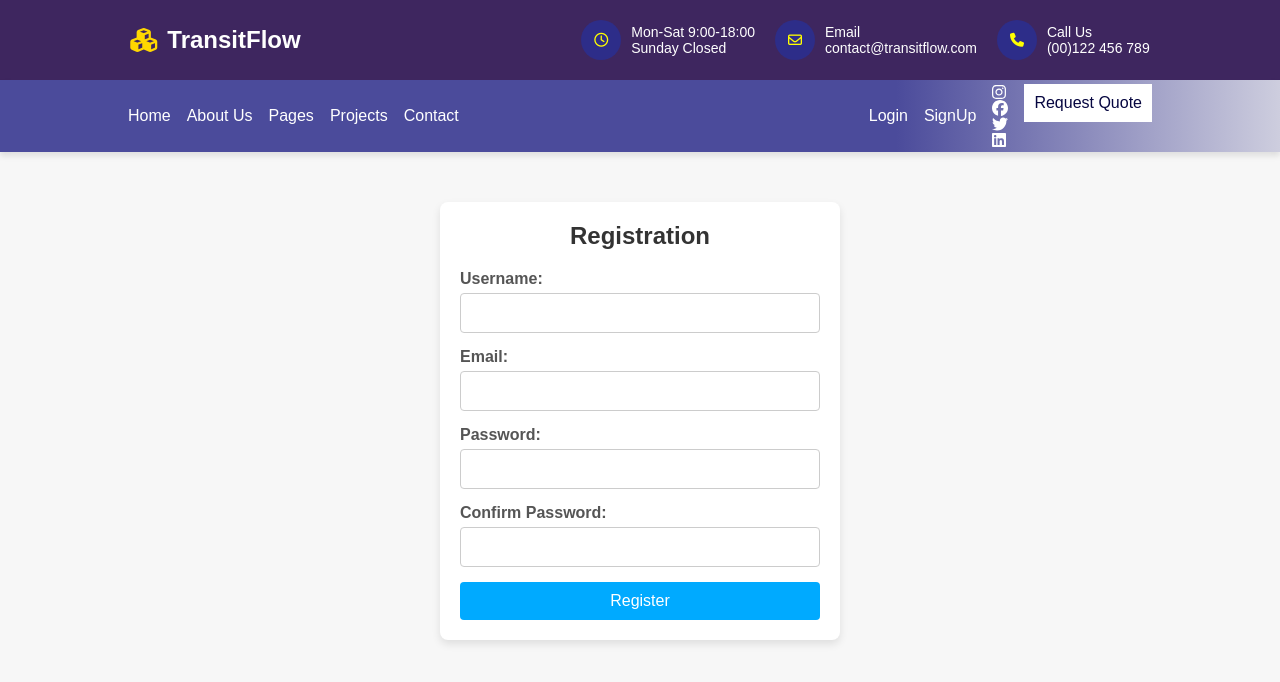
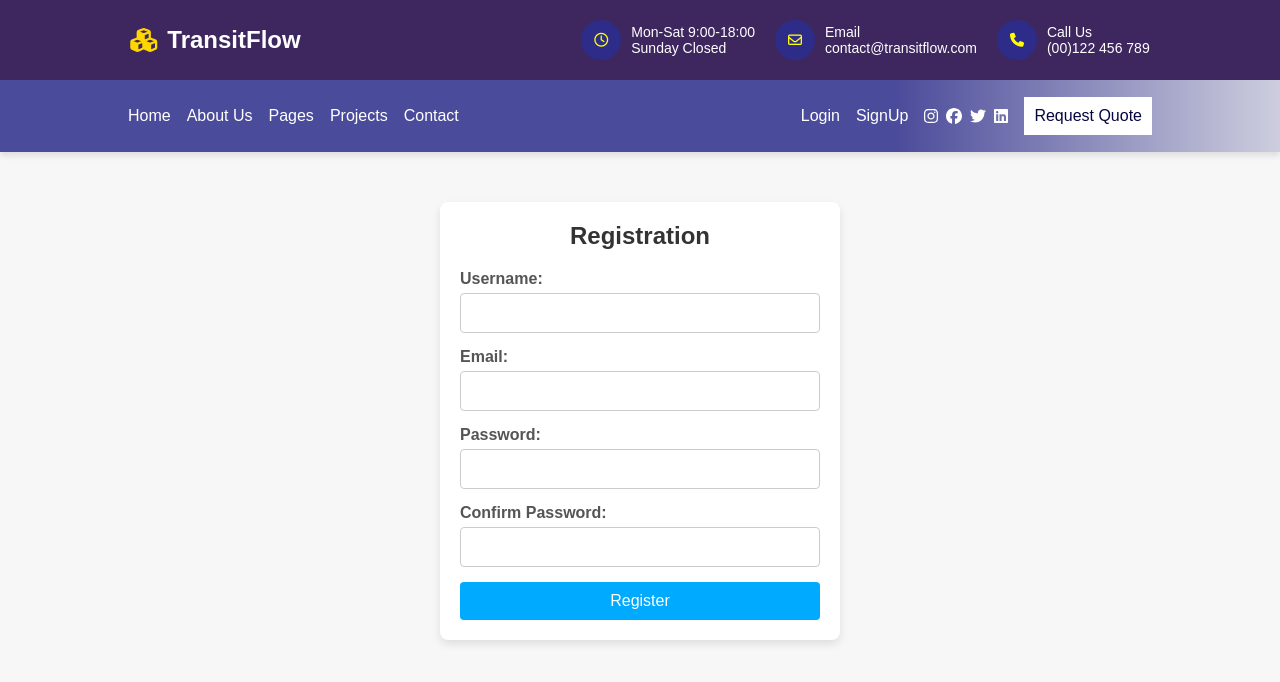
Before and after one commit to talanta-cc/CargoSwift_web, a React (Create React App) app: page /signup in a window 1280 px wide. Shown: the top 682 px of the page. Built offline with nearby package versions, Linux system fonts and the light colour scheme.

Commit message:
Footer responsiveness

```diff
--- a/src/components/Header.css
+++ b/src/components/Header.css
@@ -56,8 +56,6 @@
 .icon-wrapper i {
     color: yellow;
 }
-
-/* Footer Styles */
 .footer-wrapper {
     background-color: #3e265f;
     padding: 20px;
@@ -84,7 +82,7 @@
     }
 
     .contact-wrapper .logo {
-        margin-bottom: 0px;
+        margin-bottom: -60px;
     }
 
     .contact-wrapper .contact {
--- a/src/components/Navbar.css
+++ b/src/components/Navbar.css
@@ -92,6 +92,11 @@ body {
     display: flex;
 }
 
+.social-media {
+    display: flex;
+    gap: 0.5rem;
+}
+
 @media (max-width: 992px) {
     .navbar-links {
         margin-left: 5%;
@@ -146,10 +151,6 @@ body {
         margin-top: 10px;
     }
 
-    .navbar-links-right .social-media {
-        display: none;
-    }
-
     .request-quote {
         height: 35px;
         width: 80px;
@@ -163,6 +164,10 @@ body {
         align-items: center;
         margin-top: -5px;
     }
+
+    .social-media {
+        display: none;
+    }
 }
 
 @keyframes slideDown {
--- a/src/pages/Footer/Footer.css
+++ b/src/pages/Footer/Footer.css
@@ -4,7 +4,7 @@
     color: white;
     display: none;
     width: 100%;
-    box-shadow: 0 -2px 10px rgba(0, 0, 0, 0.1); /* Optional shadow for better visibility */
+    box-shadow: 0 -2px 10px rgba(0, 0, 0, 0.1);
 }
 
 .footer-wrapper .contact {
@@ -34,7 +34,7 @@
         display: flex;
         flex-direction: column;
         align-items: center;
-        position: static; /* Ensures the footer scrolls with the page */
+        position: static;
         bottom: 0;
         left: 0;
         right: 0;
```
